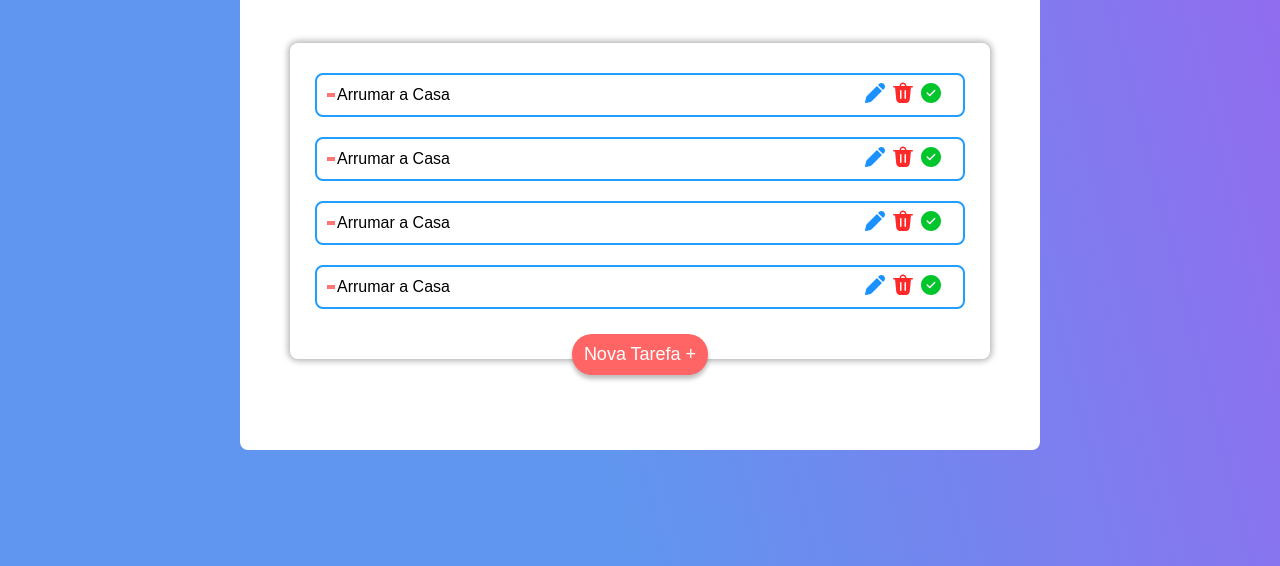
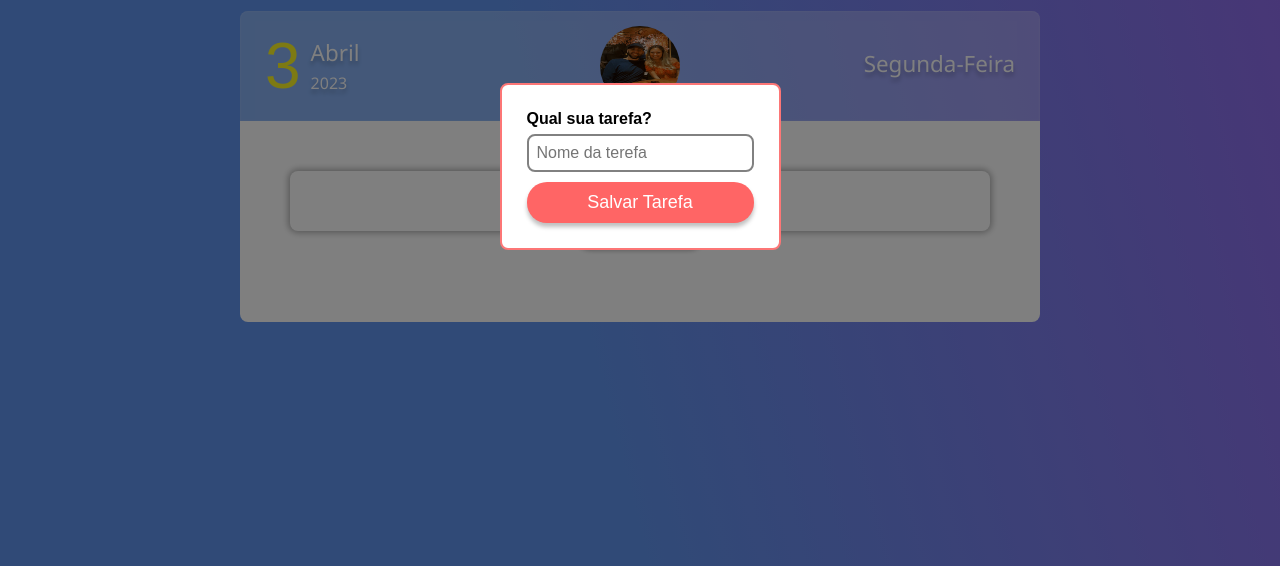
Before and after one commit to bernardocostaa/To-Do-List, a plain HTML site: page index.html in a window 1280 px wide. Both pictures are taken after a click on the button "Nova Tarefa +". Shown: the part 234-800 px from the top of the page. Drawn offline with Linux system fonts and the light colour scheme.

Commit message:
btn salvar

```diff
--- a/index.html
+++ b/index.html
@@ -30,47 +30,7 @@
       </div>
       <div class="conteudo-list">
         <div class="caixa-list">
-          <ul>
-            <li class="li-lista">
-              <div class="item-list">
-                <p>Arrumar a Casa</p>
-                <div>
-                  <a href=""><img src="img/editar.svg" alt=""></a>
-                  <a href=""><img src="img/excluir.svg" alt=""></a>
-                  <a href=""><img src="img/finalizar.svg" alt=""></a>
-                </div>
-              </div>
-            </li>
-            <li class="li-lista">
-              <div class="item-list">
-                <p>Arrumar a Casa</p>
-                <div>
-                  <a href=""><img src="img/editar.svg" alt=""></a>
-                  <a href=""><img src="img/excluir.svg" alt=""></a>
-                  <a href=""><img src="img/finalizar.svg" alt=""></a>
-                </div>
-              </div>
-            </li>
-            <li class="li-lista">
-              <div class="item-list">
-                <p>Arrumar a Casa</p>
-                <div>
-                  <a href=""><img src="img/editar.svg" alt=""></a>
-                  <a href=""><img src="img/excluir.svg" alt=""></a>
-                  <a href=""><img src="img/finalizar.svg" alt=""></a>
-                </div>
-              </div>
-            </li>
-            <li class="li-lista">
-              <div class="item-list">
-                <p>Arrumar a Casa</p>
-                <div>
-                  <a href=""><img src="img/editar.svg" alt=""></a>
-                  <a href=""><img src="img/excluir.svg" alt=""></a>
-                  <a href=""><img src="img/finalizar.svg" alt=""></a>
-                </div>
-              </div>
-            </li>
+          <ul class="list-task">
           </ul>
         </div>
         <button class="btn" data-btn>Nova Tarefa +</button>
@@ -78,8 +38,12 @@
     </div>
   </div>
   <div class="modal">
-    <form action="">
-
+    <form class="form-modal" action="">
+      <div class="cont-form">
+        <label for="">Qual sua tarefa?</label>
+        <input type="text" placeholder="Nome da terefa" id="addInput">
+      </div>
+      <a class="btn-save" data-salvar=>Salvar Tarefa</a>
     </form>
   </div>
   <script src="js.js"></script>
--- a/js.js
+++ b/js.js
@@ -1,15 +1,73 @@
-const dia = document.querySelector('[data-dia]')
-const mes = document.querySelector('[data-mes]')
-const ano = document.querySelector('[data-ano]')
-const numeroDia = document.querySelector('[data-numero]')
-const btn = document.querySelector('[data-btn]')
+// Date consts
+const dia = document.querySelector("[data-dia]");
+const mes = document.querySelector("[data-mes]");
+const ano = document.querySelector("[data-ano]");
+const numeroDia = document.querySelector("[data-numero]");
 
-function dataAtual(){
-  const dataAtual = new Date
-  numeroDia.innerText = dataAtual.getDate()
-  ano.innerText = dataAtual.getFullYear()
-  mes.innerText = dataAtual.toLocaleDateString('pt-br',{month:"long"})
-  dia.innerText = dataAtual.toLocaleDateString('pt-br',{weekday:"long"})
+const btn = document.querySelector("[data-btn]");
+const btnSave = document.querySelector("[data-salvar]");
+const modal = document.querySelector(".modal");
+const inputAdd = document.getElementById("addInput");
+
+function dataAtual() {
+  const dataAtual = new Date();
+  numeroDia.innerText = dataAtual.getDate();
+  ano.innerText = dataAtual.getFullYear();
+  mes.innerText = dataAtual.toLocaleDateString("pt-br", { month: "long" });
+  dia.innerText = dataAtual.toLocaleDateString("pt-br", { weekday: "long" });
 }
 
-dataAtual()
+dataAtual();
+
+function openModal() {
+  modal.classList.add("ativo");
+  outsideClick(() => {
+    modal.classList.remove("ativo");
+    inputAdd.value = ''
+    inputAdd.classList.remove('ativo')
+  });
+}
+
+function outsideClick(callback) {
+  const html = document.documentElement;
+  html.addEventListener("click", handleClick);
+  function handleClick(event) {
+    if (event.target.classList[0] == "modal") {
+      html.removeEventListener("click", handleClick);
+      callback();
+    }
+  }
+}
+
+function loadItens() {
+  addTask();
+}
+
+btn.addEventListener("click", openModal);
+btnSave.addEventListener("click", (e) => {
+  e.preventDefault();
+  loadItens();
+});
+
+function addTask() {
+  const newTask = document.createElement("li");
+  const list = document.querySelector(".list-task");
+  if (inputAdd.value == "") {
+    inputAdd.classList.add("ativo");
+    return;
+  }
+  newTask.innerHTML = `<li class="li-lista">
+  <div class="item-list">
+  <p>${inputAdd.value}</p>
+  <div>
+  <a href=""><img src="img/editar.svg" data-edit="1" alt=""></a>
+  <a href=""><img src="img/excluir.svg" data-exclu="1" alt=""></a>
+  <a href=""><img src="img/finalizar.svg" data-fina="1" alt=""></a>
+  </div>
+  </div>
+  </li>`;
+  list.append(newTask);
+  modal.classList.remove("ativo");
+  inputAdd.value = ''
+  inputAdd.classList.remove('ativo')
+}
--- a/style.css
+++ b/style.css
@@ -33,6 +33,7 @@ body {
   display: flex;
   align-items: center;
   gap: 10px;
+  width: 200px;
 }
 .area-data h1 {
   font-size: 4rem;
@@ -118,7 +119,21 @@ body {
   top: -25px;
   margin: 0 auto;
 }
-.btn:hover {
+.btn-save{
+  color: white;
+  font-family: "Poppins", sans-serif;
+  font-size: 1.125rem;
+  background: #ff6565;
+  box-shadow: 0px 4px 4px rgba(0, 0, 0, 0.25);
+  border-radius: 20px;
+  outline: none;
+  border: none;
+  padding: 10px 12px;
+  cursor: pointer;
+  display: block;
+  text-align: center;
+}
+.btn:hover,.btn-save:hover {
   background: #fc7676;
 }
 
@@ -137,3 +152,47 @@ body {
 .mes {
   text-transform: capitalize;
 }
+
+.modal{
+  width: 100%;
+  height: 100vh;
+  background: rgba(0,0,0,.5);
+  position: fixed;
+  top: 0;
+  left: 0;
+  display: none;
+  align-items: center;
+  justify-content: center;
+  z-index: 2000;
+}
+.modal.ativo{
+  display: flex;
+}
+.form-modal{
+  background: white;
+  padding: 25px;
+  border-radius: 8px;
+  border: 2px solid #fc7676;
+}
+.cont-form label{
+  display: block;
+  font-family: 'Poppins' ,sans-serif;
+  margin-bottom: 6px;
+  font-size: 1rem;
+  font-weight: 600;
+}
+.cont-form input{
+  padding: 8px;
+  font-family: 'Poppins' ,sans-serif;
+  border-radius: 8px;
+  outline:0;
+  border: 2px solid rgb(129, 129, 129);
+  font-size: 1rem;;
+  margin-bottom: 10px;
+}
+.cont-form input:focus{
+ border:2px solid #239efe;
+}
+.cont-form input.ativo{
+ border:2px solid red;
+}
```
